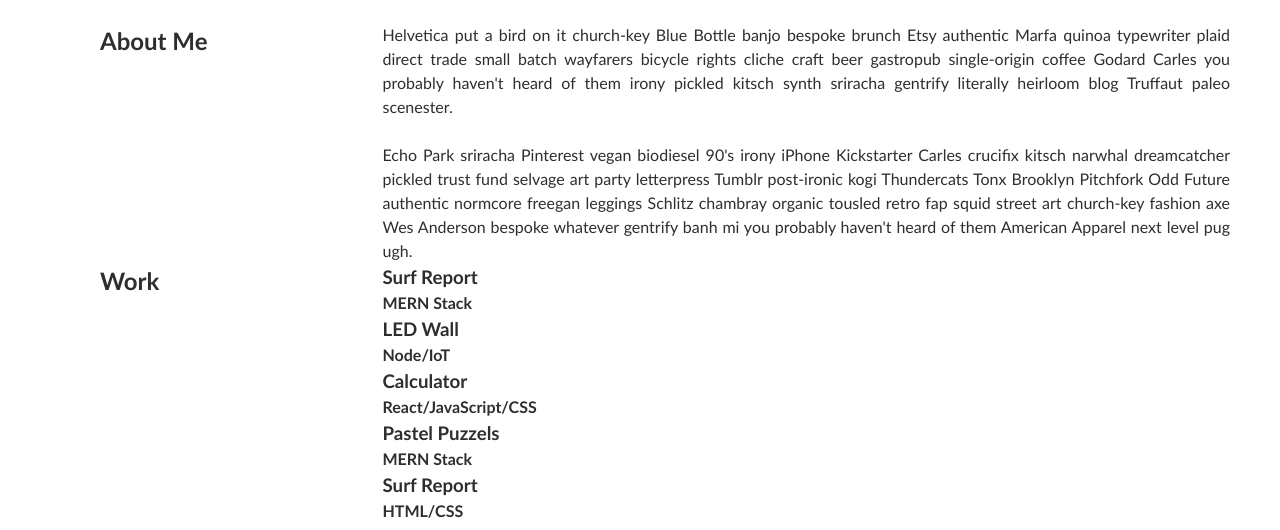
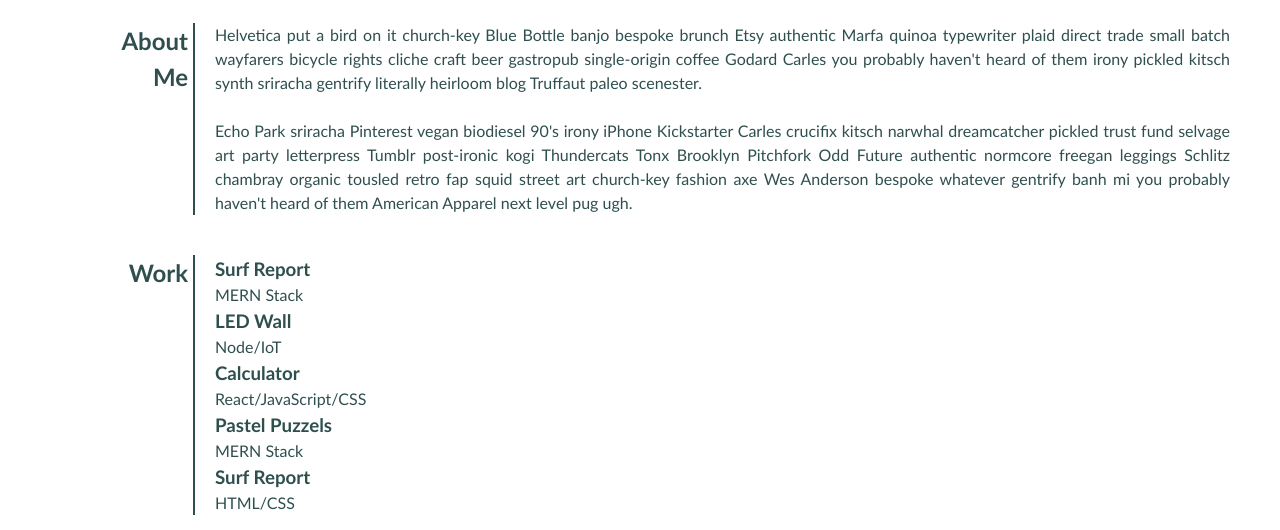
Before and after one commit to kenigreg/gregorys-portfolio, a plain HTML site: page starter/index.html in a window 1280 px wide. Shown: the part 398-928 px from the top of the page. Drawn offline with Linux system fonts and the light colour scheme.

Commit message:
amended some html elements and updated the CSS Styling for h2 tags and contents

```diff
--- a/starter/css/style.css
+++ b/starter/css/style.css
@@ -8,6 +8,7 @@ body {
   padding: 0;
   font-family: 'Trebuchet MS', 'Lucida Sans Unicode', 'Lucida Grande', 'Lucida Sans', Arial, sans-serif;
   line-height: 1.5;
+  margin-bottom: 50px;
 }
 
 /* applying styling to the header tag*/
@@ -81,9 +82,10 @@ a {
 .page-wrapper {
   display: grid;
   grid-template-rows: auto;
-  margin-left: 100px;
+  row-gap: 40px;
+  margin-left: 80px;
   margin-right: 50px;
-  color: rgb(47, 46, 46);
+  color: darkslategrey;
   text-align: justify;
 }
 
@@ -100,11 +102,25 @@ a {
 /*setting the CSS Grid Column Layout for h2 tags and contents*/
 .page-section {
   display: inline-grid;
-  grid-template-columns: 25% 75%;
+  grid-template-columns: 10% 90%;
   grid-template-areas:
   'myItems myPlaces'
   'myItems myPlaces'
   'myItems myPlaces';
+}
+
+/*setting the border Layouts for the h2 tags */
+.grid-items {
+  border-right-style: solid;
+  border-width: 2px;
+  border-color: darkslategrey;
+  text-align: right;
+  padding-right: 5px;
+}
+
+/*setting the padding for the h2 contents*/
+.grid-places {
+  padding-left: 20px;
 }
 
 h1,
--- a/starter/index.html
+++ b/starter/index.html
@@ -41,7 +41,7 @@
   <main class="page-wrapper">
     <!-- about me -->
     <section id="about-me" class="page-section" id="about">
-      <h2 class="grid-items">About Me</h2>
+      <h2 class="grid-items">About <br>Me</h2>
       <div class="grid-places">
       <p>Helvetica put a bird on it church-key Blue Bottle banjo bespoke brunch Etsy authentic Marfa quinoa typewriter plaid direct trade small batch wayfarers bicycle rights cliche craft beer gastropub single-origin coffee Godard Carles you probably haven't heard of them irony pickled kitsch synth sriracha gentrify literally heirloom blog Truffaut paleo scenester.</p></br>
       <p>Echo Park sriracha Pinterest vegan biodiesel 90's irony iPhone Kickstarter Carles crucifix kitsch narwhal dreamcatcher pickled trust fund selvage art party letterpress Tumblr post-ironic kogi Thundercats Tonx Brooklyn Pitchfork Odd Future authentic normcore freegan leggings Schlitz chambray organic tousled retro fap squid street art church-key fashion axe Wes Anderson bespoke whatever gentrify banh mi you probably haven't heard of them American Apparel next level pug ugh.</p>
@@ -54,23 +54,23 @@
     <div class="grid-places">
     <div class="mern-stack">
       <h3>Surf Report</h3>
-      <h4>MERN Stack</h4>
+      <p>MERN Stack</p>
     </div>
     <div class="led-wall">
       <h3>LED Wall</h3>
-      <h4>Node/IoT</h4>
+      <p>Node/IoT</p>
     </div>
     <div class="calculator">
       <h3>Calculator</h3>
-      <h4>React/JavaScript/CSS</h4>
+      <p>React/JavaScript/CSS</p>
     </div>
     <div class="pastel-puzzels">
       <h3>Pastel Puzzels</h3>
-      <h4>MERN Stack</h4>
+      <p>MERN Stack</p>
     </div>
     <div class="run-buddy">
       <h3>Surf Report</h3>
-      <h4>HTML/CSS</h4>
+      <p>HTML/CSS</p>
     </div>
     </div>
     </section>
@@ -87,7 +87,7 @@
 
     <!-- contact -->
     <section id="contact-me" class="page-section contact" id="contact">
-      <h2 class="grid-items">Contact Me</h2>
+      <h2 class="grid-items">Contact <br>Me</h2>
       <div class="grid-places">
       <div>
         <ul>
```
